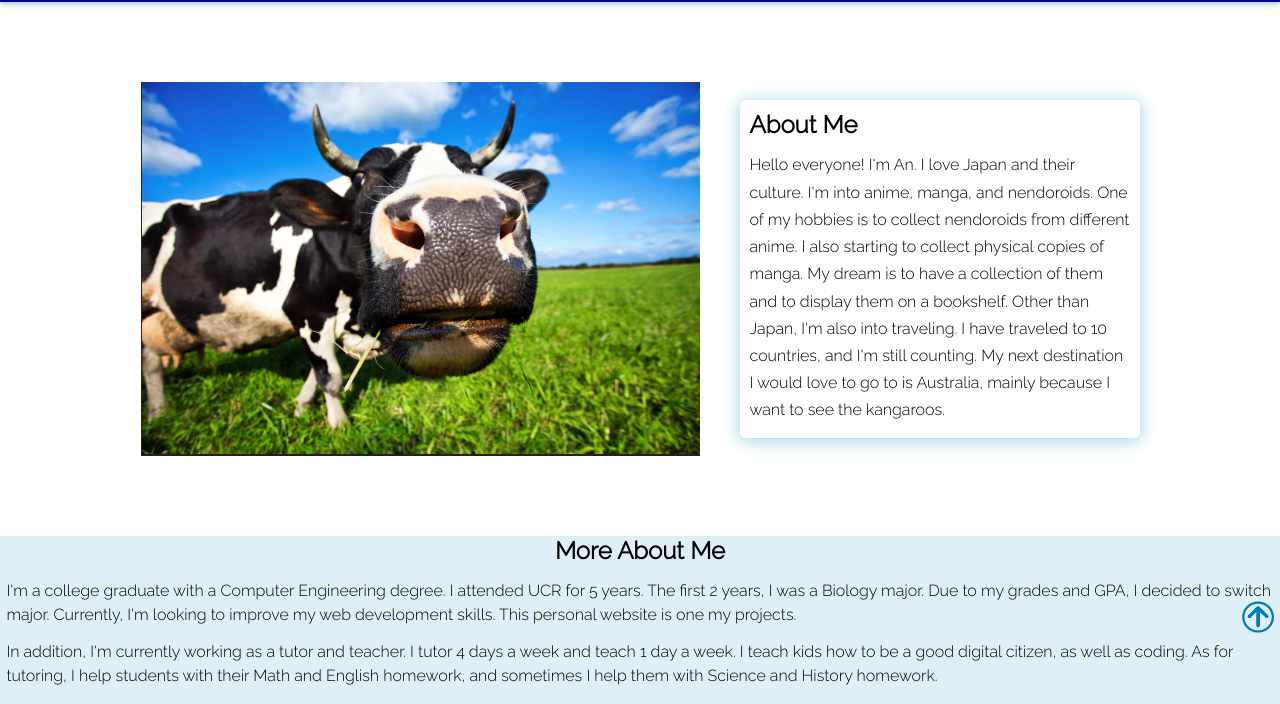
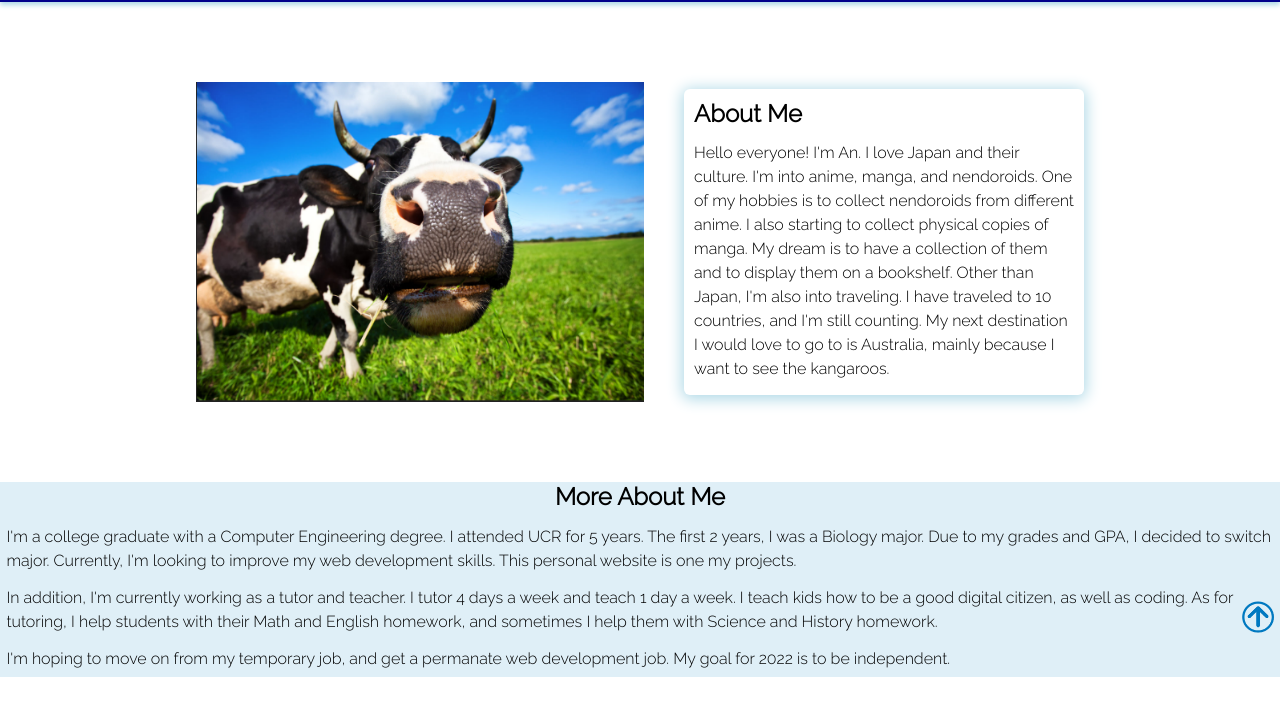
Before and after one commit to apho661/portfolio.github.io, a plain HTML site: page index.html in a window 1280 px wide. Shown: the part 75-779 px from the top of the page. Drawn offline with Linux system fonts and the light colour scheme.

Commit message:
update changes

```diff
--- a/style.css
+++ b/style.css
@@ -72,6 +72,8 @@ nav ul li {
 
 .home img {
 	margin-top: 80px;	/*move the image down*/
+	height: 20rem;
+	width: 28rem;
 }
 
 .bio-section {
@@ -87,7 +89,7 @@ nav ul li {
 }
 
 .bio-section p {
-	line-height: 1.7rem;
+	line-height: 1.5rem;
 	padding: 0.3rem 0;
 }
 
```
